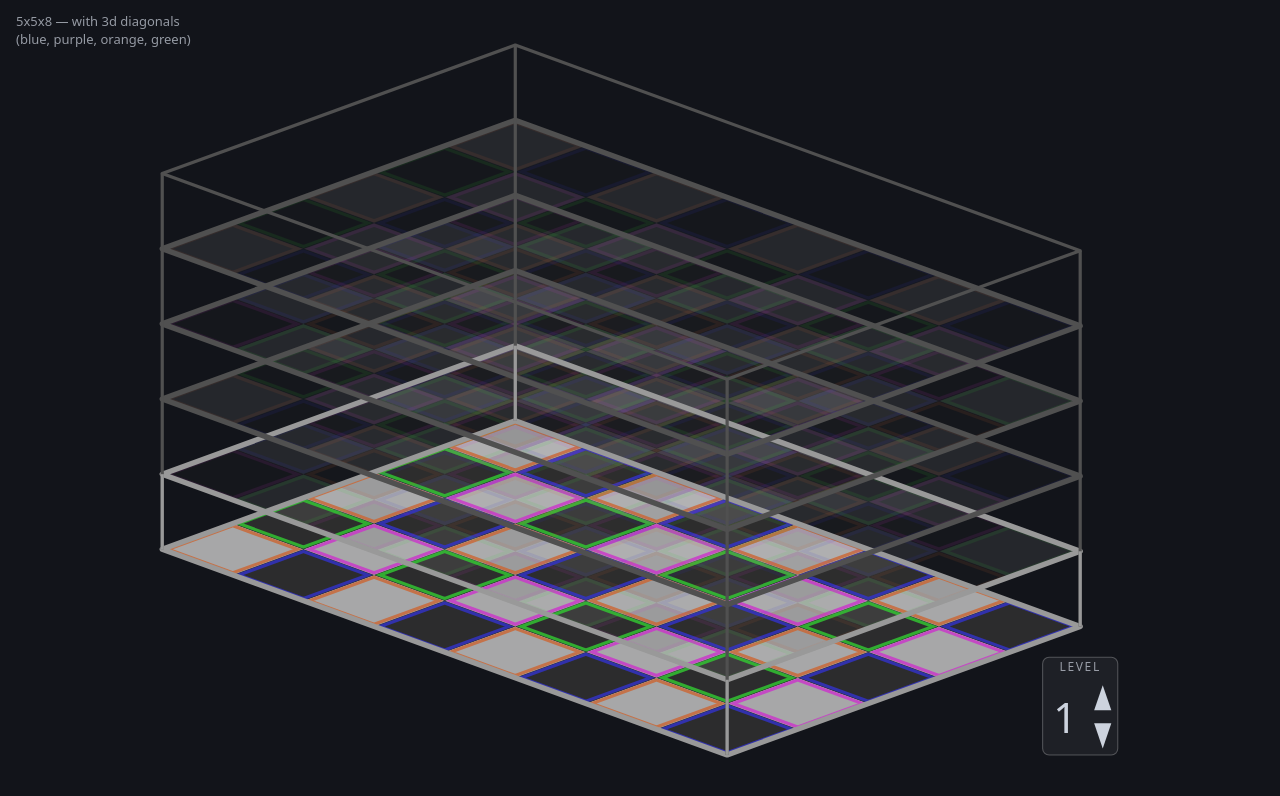
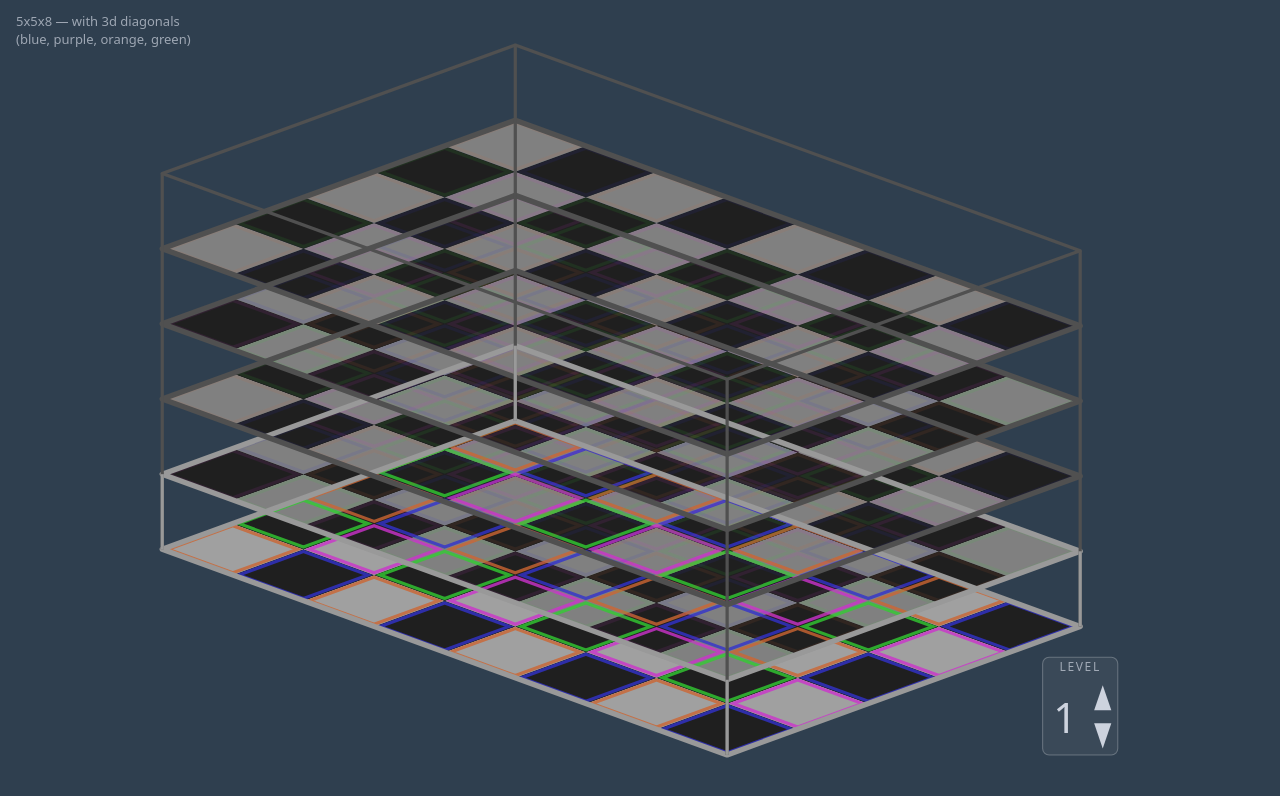
Before and after one commit to jrschmidt/jrs-3d-chess-experiments, a plain HTML site: page index.html in a window 1280 px wide. Drawn offline with Linux system fonts and the light colour scheme.

Commit message:
get rid of alpha channels for colors and hard code colors for hidden areas

```diff
--- a/app.js
+++ b/app.js
@@ -18,8 +18,20 @@ const FILE_MAX = 5;
 const PERIMETER_COLOR = "#505050";
 const PERIMETER_HIGHLIGHT = "#999999";
 
-// Checkerboard base colors (alpha applied separately, see alphaForLevel).
-const CHECKER_BASE = { dark: "51,51,51", light: "204,204,204" };
+// Flat checkerboard colors, chosen along two independent axes: whether the
+// square's level is the focus level, and whether the square (or the part of
+// it in question) is in the visible or hidden portion of that level's floor
+// (see chevronPoints below for what "visible" means).
+const CHECKER_COLORS = {
+  focus: {
+    visible: { light: "#a0a0a0", dark: "#1f1f1f" },
+    hidden: { light: "#808080", dark: "#1f1f1f" },
+  },
+  unfocused: {
+    visible: { light: "#808080", dark: "#1f1f1f" },
+    hidden: { light: "#3f3f3f", dark: "#0f0f0f" },
+  },
+};
 
 // The "focus level" is the level the viewer is currently paying attention
 // to; its checkerboard is shown brightest, with every other level faint.
@@ -28,8 +40,8 @@ let focusLevel = 1;
 const alphaForLevel = (level, focus) => (level === focus ? 0.8 : 0.1);
 // const alphaForLevel = (level, focus) => (level === focus ? 0.5 : 0.1);
 
-const checkerColor = (level, variant, focus) =>
-  `rgba(${CHECKER_BASE[variant]},${alphaForLevel(level, focus)})`;
+const checkerColor = (level, variant, visibility, focus) =>
+  CHECKER_COLORS[level === focus ? "focus" : "unfocused"][visibility][variant];
 
 // Diagonal color lookup table — the only place a diagonal label (diag_a
 // .. diag_d) is tied to an actual color. Change a value here to recolor
@@ -130,6 +142,21 @@ const ceilingPerimeter = () => {
 const boundaryCorners = (i) =>
   i < LEVEL_MAX ? perimeterCorners(i + 1, -1) : perimeterCorners(LEVEL_MAX, 1);
 
+// The visible portion of level L's floor (L = 1..LEVEL_MAX-1; the top level
+// is always fully visible), as a 6-vertex chevron in screen space. Named
+// per the vertical edges A (back-right), B (front-right), C (front-left),
+// D (back-left): [D_L, C_L, B_L, B_(L-1), C_(L-1), D_(L-1)], where the
+// subscript indexes boundaryCorners (0 = floor of level 1, LEVEL_MAX =
+// ceiling of level LEVEL_MAX).
+const chevronPoints = (level) => {
+  const upper = boundaryCorners(level);
+  const lower = boundaryCorners(level - 1);
+  return [
+    upper.backLeft, upper.frontLeft, upper.frontRight,
+    lower.frontRight, lower.frontLeft, lower.backLeft,
+  ];
+};
+
 // Vertical edges at all four outer corners, spanning the cube's full height
 // (floor of level 1 to ceiling of LEVEL_MAX).
 const verticalEdges = () => {
@@ -228,8 +255,8 @@ let verticalHighlightEls = [];
 let numeralEl = null;
 
 const refreshFocus = () => {
-  for (const { el, level, variant } of checkerPolys) {
-    el.setAttribute("fill", checkerColor(level, variant, focusLevel));
+  for (const { el, level, variant, visibility } of checkerPolys) {
+    el.setAttribute("fill", checkerColor(level, variant, visibility, focusLevel));
   }
   for (const { el, level, diagId } of diagSquares) {
     el.setAttribute("stroke", diagStrokeColor(diagId, level, focusLevel));
@@ -331,6 +358,7 @@ const buildFocusWidget = (anchorX, anchorY) => {
 
 const buildScene = () => {
   const svg = document.getElementById("scene");
+  const defs = svgEl("defs", {});
   const checkerGroup = svgEl("g", { id: "checkers" });
   const diagGroup = svgEl("g", { id: "diag-squares" });
   const floorGroup = svgEl("g", { id: "floors" });
@@ -341,18 +369,48 @@ const buildScene = () => {
 
   let minX = Infinity, minY = Infinity, maxX = -Infinity, maxY = -Infinity;
 
+  // One clipPath per non-top level, masking a cell to just its visible
+  // (chevron-shaped) portion of that level's floor.
+  for (let level = 1; level < LEVEL_MAX; level++) {
+    const clipPath = svgEl("clipPath", { id: `visible-clip-${level}` });
+    clipPath.appendChild(svgEl("polygon", { points: pointsAttr(chevronPoints(level)) }));
+    defs.appendChild(clipPath);
+  }
+
   for (let level = 1; level <= LEVEL_MAX; level++) {
     for (let rank = 1; rank <= RANK_MAX; rank++) {
       for (let file = 1; file <= FILE_MAX; file++) {
         const corners = cellFootprint(rank, level, file);
         const variant = isDarkCell(rank, level, file) ? "dark" : "light";
-        const poly = svgEl("polygon", {
-          points: pointsAttr(corners),
-          fill: checkerColor(level, variant, focusLevel),
-          stroke: "none",
-        });
-        checkerPolys.push({ el: poly, level, variant });
-        checkerGroup.appendChild(poly);
+        const pts = pointsAttr(corners);
+
+        if (level < LEVEL_MAX) {
+          const hiddenPoly = svgEl("polygon", {
+            points: pts,
+            fill: checkerColor(level, variant, "hidden", focusLevel),
+            stroke: "none",
+          });
+          checkerPolys.push({ el: hiddenPoly, level, variant, visibility: "hidden" });
+          checkerGroup.appendChild(hiddenPoly);
+
+          const visiblePoly = svgEl("polygon", {
+            points: pts,
+            fill: checkerColor(level, variant, "visible", focusLevel),
+            stroke: "none",
+            "clip-path": `url(#visible-clip-${level})`,
+          });
+          checkerPolys.push({ el: visiblePoly, level, variant, visibility: "visible" });
+          checkerGroup.appendChild(visiblePoly);
+        } else {
+          const poly = svgEl("polygon", {
+            points: pts,
+            fill: checkerColor(level, variant, "visible", focusLevel),
+            stroke: "none",
+          });
+          checkerPolys.push({ el: poly, level, variant, visibility: "visible" });
+          checkerGroup.appendChild(poly);
+        }
+
         for (const p of corners) {
           minX = Math.min(minX, p.x); maxX = Math.max(maxX, p.x);
           minY = Math.min(minY, p.y); maxY = Math.max(maxY, p.y);
@@ -427,6 +485,7 @@ const buildScene = () => {
   }
   updateVerticalHighlights(focusLevel);
 
+  svg.appendChild(defs);
   svg.appendChild(checkerGroup);
   svg.appendChild(diagGroup);
   svg.appendChild(floorGroup);
--- a/index.html
+++ b/index.html
@@ -7,7 +7,7 @@
   html, body {
     margin: 0;
     height: 100%;
-    background: #12141a;
+    background: #2f3f4f;
     color: #cdd3de;
     font-family: system-ui, sans-serif;
     -webkit-user-select: none;
```
Also changed, not shown: .claude/skills/run-clc-26-004/driver.mjs, info/screenshots/no-alpha.png (added).
